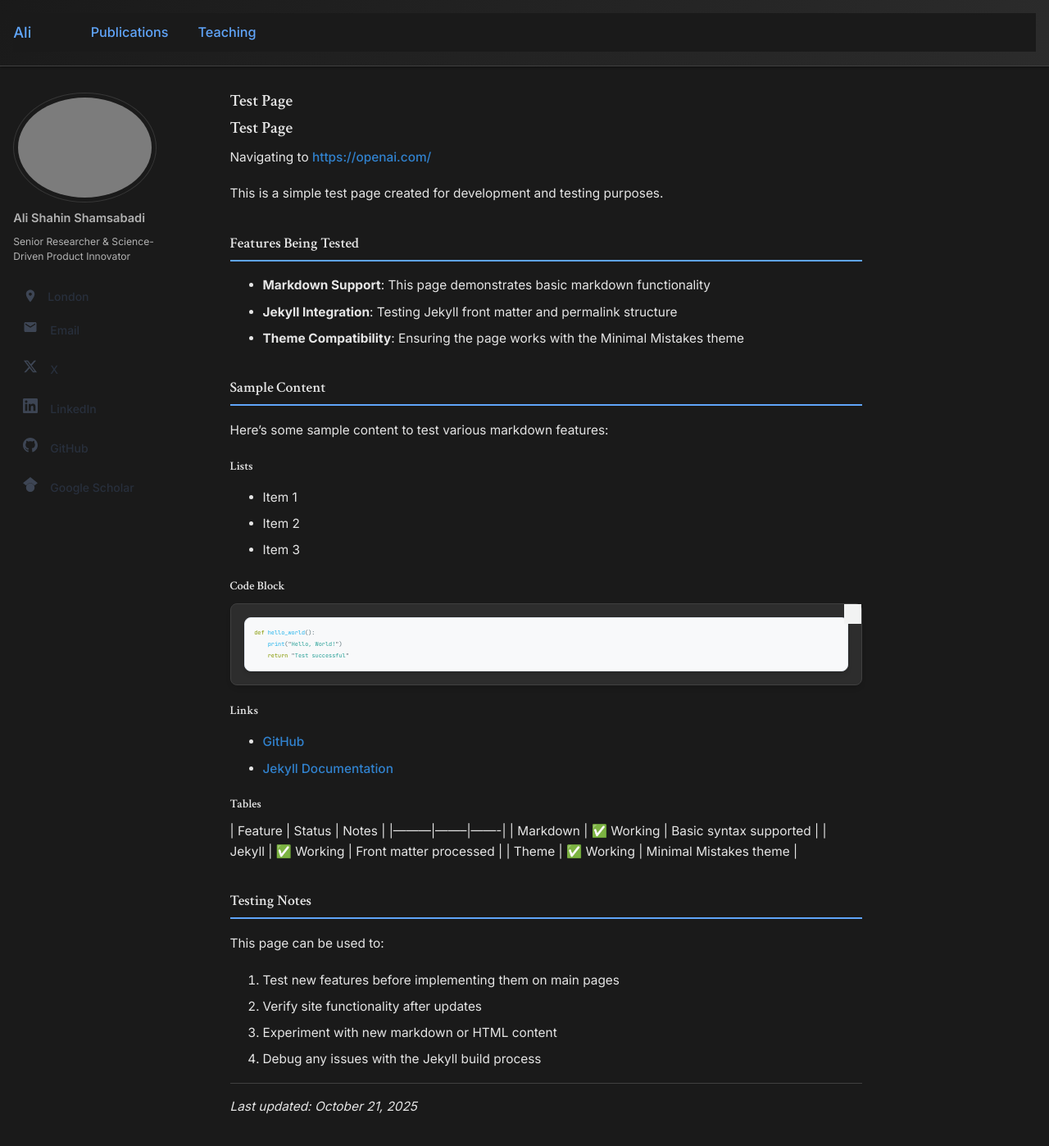
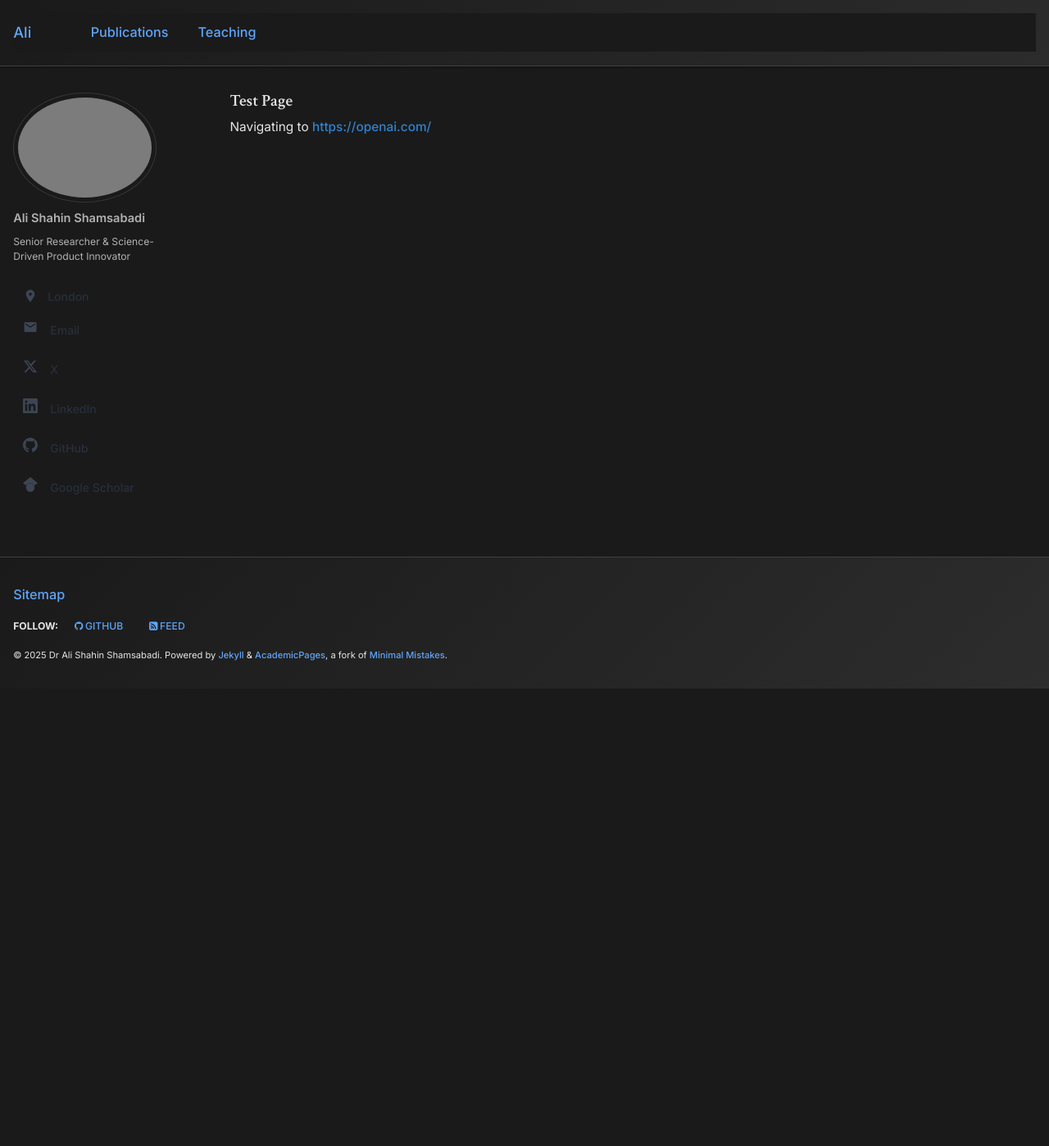
Before and after one commit to AliShahin/AliShahin.github.io, a Jekyll site: the page built from _pages/test.md, in a window 1280 px wide and 1400 px high. Shown: the whole window at 82% size. Built offline with Jekyll 4.4.1, drawn with Linux system fonts in a browser that asks for light colours.

Commit message:
Update test.md

````diff
--- a/_pages/test.md
+++ b/_pages/test.md
@@ -5,53 +5,4 @@ excerpt: "A simple test page for development and testing purposes"
 author_profile: true
 ---
 
-# Test Page
-
 Navigating to [https://openai.com/](https://openai.com/)
-
-This is a simple test page created for development and testing purposes.
-
-## Features Being Tested
-
-- **Markdown Support**: This page demonstrates basic markdown functionality
-- **Jekyll Integration**: Testing Jekyll front matter and permalink structure
-- **Theme Compatibility**: Ensuring the page works with the Minimal Mistakes theme
-
-## Sample Content
-
-Here's some sample content to test various markdown features:
-
-### Lists
-- Item 1
-- Item 2
-- Item 3
-
-### Code Block
-```python
-def hello_world():
-    print("Hello, World!")
-    return "Test successful"
-```
-
-### Links
-- [GitHub](https://github.com)
-- [Jekyll Documentation](https://jekyllrb.com/)
-
-### Tables
-| Feature | Status | Notes |
-|---------|--------|-------|
-| Markdown | ✅ Working | Basic syntax supported |
-| Jekyll | ✅ Working | Front matter processed |
-| Theme | ✅ Working | Minimal Mistakes theme |
-
-## Testing Notes
-
-This page can be used to:
-1. Test new features before implementing them on main pages
-2. Verify site functionality after updates
-3. Experiment with new markdown or HTML content
-4. Debug any issues with the Jekyll build process
-
----
-
-*Last updated: {{ site.time | date: "%B %d, %Y" }}*
````
